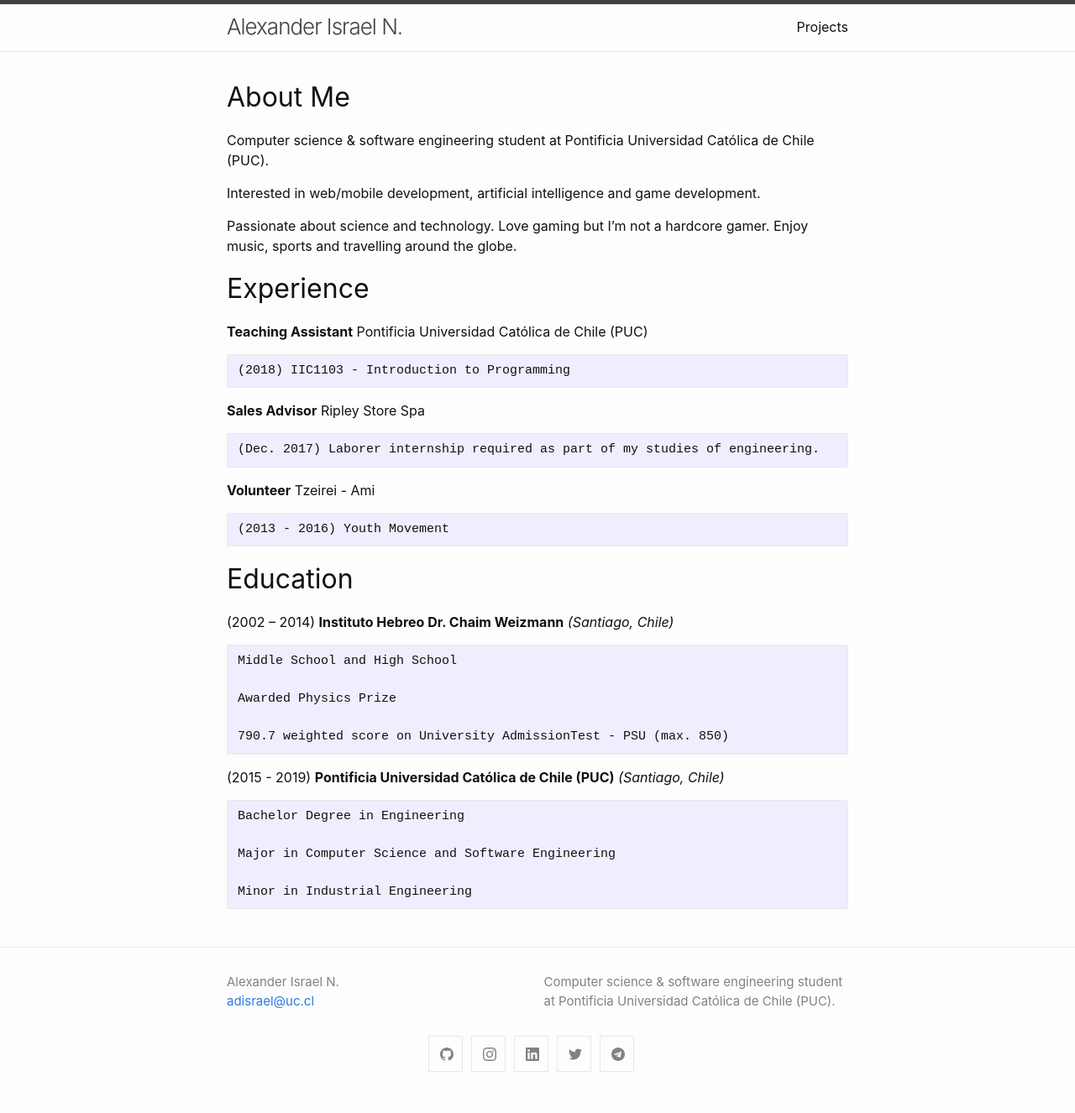
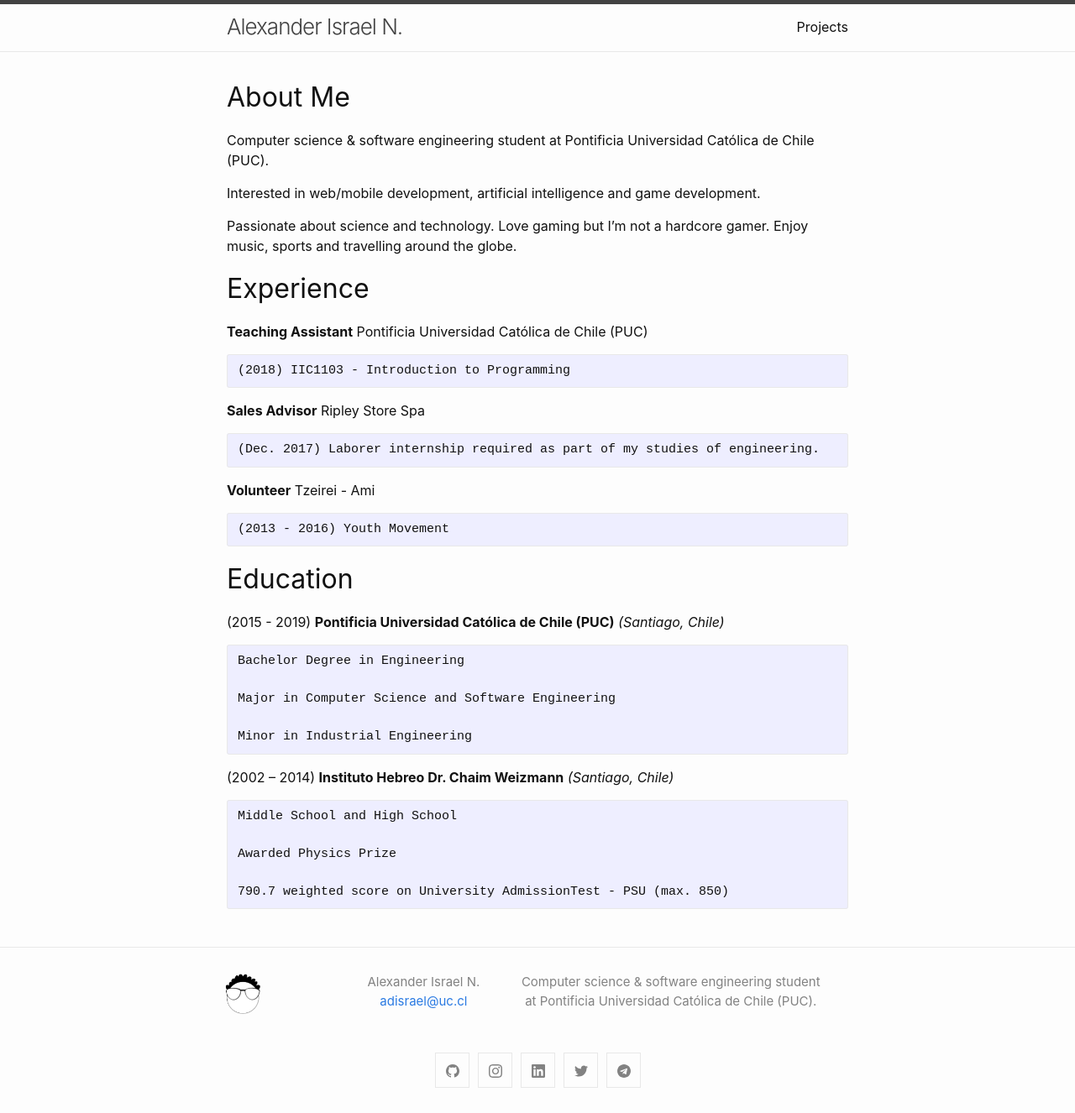
Before and after one commit to adisrael/adisrael.github.io, a Jekyll site: the page built from index.md, in a window 1280 px wide. Shown: the whole page at 84% size. Built offline with Jekyll 4.4.1, drawn with Linux system fonts in a browser that asks for light colours.

Commit message:
updated content & added icon

````diff
--- a/_includes/footer.html
+++ b/_includes/footer.html
@@ -4,6 +4,12 @@
   <div class="wrapper">
 
     <div class="footer-col-wrapper">
+      <div class="footer-col one-half">
+        <div class="footer-col one-half">
+          <div class="footer-col one-half">
+            <img class="img-img" src="{{ "/assets/icon.png" | relative_url }}"" alt="logo">
+          </div>
+        </div>
         <div class="footer-col one-half">
         <!-- <h2 class="footer-heading">{{ site.title | escape }}</h2> -->
           <ul class="contact-list">
@@ -17,14 +23,15 @@
               {%- endif -%}
           </ul>
         </div>
+      </div>
 
       <div class="footer-col one-half">
         <p>{{- site.description | escape -}}</p>
       </div>
 
+    </div>
     <div class="social-links">
       {%- include social.html -%}
-      </div>
     </div>
 
   </div>
--- a/_includes/head.html
+++ b/_includes/head.html
@@ -2,6 +2,7 @@
   <meta charset="utf-8">
   <meta http-equiv="X-UA-Compatible" content="IE=edge">
   <meta name="viewport" content="width=device-width, initial-scale=1">
+  <link rel="icon" type="image/png" href="{{ "/assets/icon.png" | relative_url }}">
   {%- seo -%}
   <link rel="stylesheet" href="{{ "/assets/css/style.css" | relative_url }}">
   {%- feed_meta -%}
--- a/assets/css/style.scss
+++ b/assets/css/style.scss
@@ -3,3 +3,26 @@
 ---
 
 @import "minima-{{ site.minima.skin | default: 'classic' }}";
+
+.img-img {
+  display: block;
+  margin-left: auto;
+  margin-right: auto;
+  max-height: 50px;
+  max-width: 50px;
+  opacity: 1;
+  transition: .5s ease;
+  backface-visibility: hidden;
+}
+
+.footer-col {
+  padding-left: 0;
+}
+
+.footer-col p {
+  text-align: center;
+}
+
+.footer-col li {
+  text-align: center;
+}
--- a/index.md
+++ b/index.md
@@ -42,6 +42,16 @@ Tzeirei - Ami
 
 # Education
 
+(2015 - 2019) **Pontificia Universidad Católica de Chile (PUC)** *(Santiago, Chile)*
+
+```
+Bachelor Degree in Engineering
+
+Major in Computer Science and Software Engineering
+
+Minor in Industrial Engineering
+```
+
  (2002 – 2014) **Instituto Hebreo Dr. Chaim Weizmann** *(Santiago, Chile)*
 
 ```
@@ -51,13 +61,3 @@ Awarded Physics Prize
 
 790.7 weighted score on University AdmissionTest - PSU (max. 850)
 ```
-
-(2015 - 2019) **Pontificia Universidad Católica de Chile (PUC)** *(Santiago, Chile)*
-
-```
-Bachelor Degree in Engineering
-
-Major in Computer Science and Software Engineering
-
-Minor in Industrial Engineering
-```
````
Also changed, not shown: assets/icon.png (added). Lines whose indentation alone changed are shown as unchanged.
